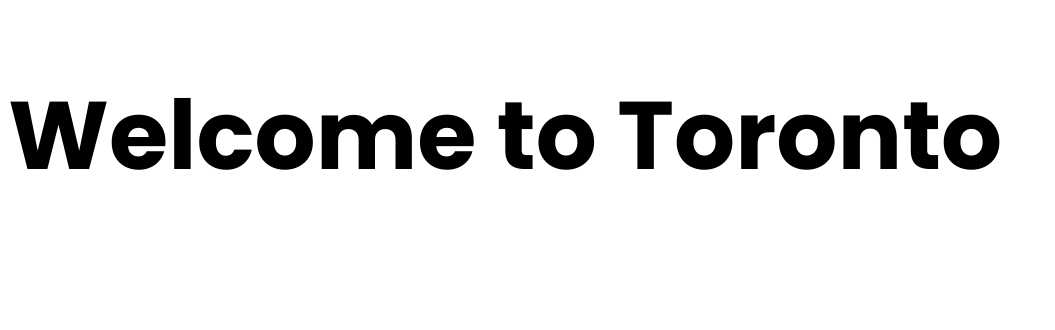
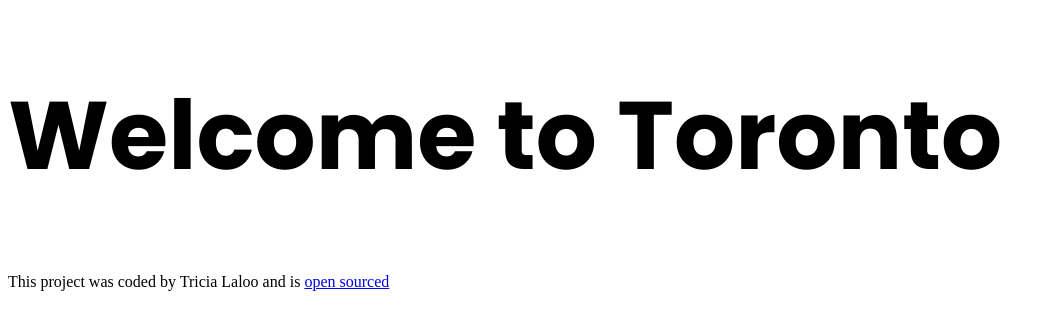
Before and after one commit to TLaloo/toronto-travel-project, a plain HTML site: page index.html in a window 1280 px wide. Shown: the whole page, without its empty margins (0-1055 px from the left). Drawn offline with Linux system fonts and the light colour scheme.

Commit message:
Added link to the GitHub repository

```diff
--- a/index.html
+++ b/index.html
@@ -15,5 +15,10 @@
   </head>
   <body>
     <h1>Welcome to Toronto</h1>
+    <footer>
+      This project was coded by Tricia Laloo and is
+      <a href="https://github.com/TLaloo/toronto-travel-project"> open
+      sourced
+    </footer>
   </body>
 </html>
```
